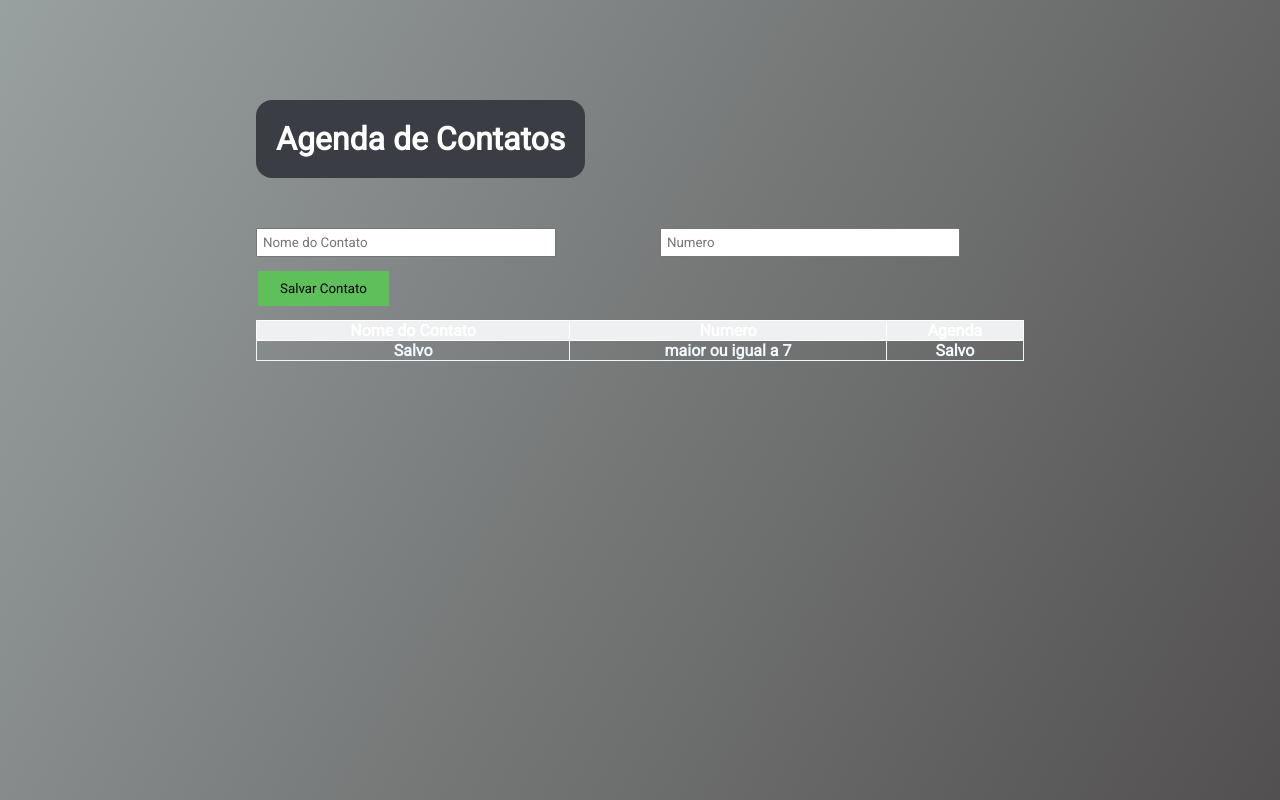
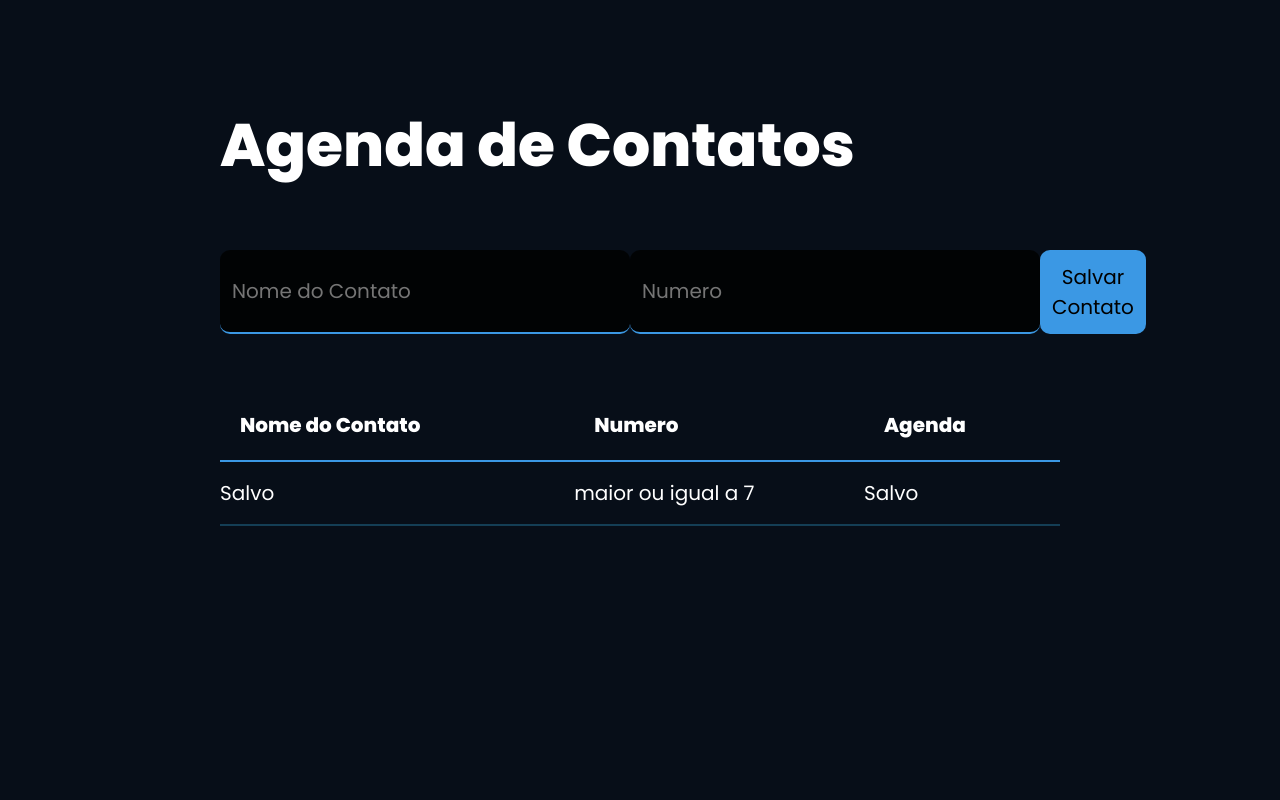
Before and after one commit to korattha/formulario-de-registro, a plain HTML site: page index.html in a window 1280 px wide. Drawn offline with Linux system fonts and the light colour scheme.

Commit message:
Update main.css

```diff
--- a/main.css
+++ b/main.css
@@ -1,79 +1,101 @@
 * {
-
-    margin: 0;
-    padding: 0;
+    margin:0;
+    padding:0;
     box-sizing: border-box;
-    font-family: "Roboto", sans-serif;
+    font-family: 'Poppins', sans-serif;
+    color: white;
 }
 
 body {
-    margin: auto;
-    height: 100vh;
-    width: 60%;
+    background-color: rgb(7, 14, 24);
     padding-top: 100px;
-    background: linear-gradient(120deg, #878f8fd8, #353232da);
-
 }
 
 header {
     display: flex;
     align-items: center;
-    margin-bottom: 40px;
-    color: aliceblue;
+    margin-bottom: 60px;
+}
+
+header img {
+    height: 80px;
+    margin-right: 16px;
 }
 
 header h1 {
-        border-radius: 16px;
-        border: 0cap;
-        padding: 20px;
-        background-color: rgb(59, 61, 68);
-        color: rgb(255, 255, 255);
-        font-family: "Roboto", sans-serif;
+    font-size: 60px;
+    font-weight: bold;
 }
 
-p {
-    color: aliceblue;
-    font-family: "Raleway", sans-serif;
+.container {
+    max-width: 840px;
+    width: 100%;
+    margin: 0 auto;
 }
 
+form {
+    display: flex;
+    max-width: 840px;
+    width: 100%;
+    justify-content: space-between;
+    margin-bottom: 56px;
+}
 
-table, th, td {
-    border: 1px solid;
-    margin-top: 10px;
+form input {
+    font-size: 20px;
+    font-weight:left;
+    background-color: rgba(0, 0, 0, 0.815);
+    border: none;
+    border-bottom: 2px solid rgb(59, 152, 228);
+    padding: 12px;
+    border-radius: 10px;
+}
+
+form button {
+    background-color: rgb(59, 152, 228);
+    color: rgb(0, 0, 0);
+    font-size: 20px;
+    border: none;
+    cursor:pointer;
+    padding: 12px;
+    border-radius: 10px;
 }
 
 table {
     width: 100%;
-    border-collapse: collapse;
 }
 
-th {
-    background-color: rgb(238, 240, 241);
-    color: white;
+table th {
+    text-align: left;
+    border-bottom: 2px solid rgb(59, 152, 228);
+    padding: 20px;
+    font-size: 20px;
+    font-weight: bold;
 }
 
-td {
-    text-align: center;
-    color: aliceblue;
-    font-weight: bold
+table td {
+    padding: 16px 0;
+    text-align: left;
+    font-size: 20px;
+    border-bottom: 2px solid rgba(34, 110, 145, 0.5);
 }
 
-input {
-    width: 300px;
-    padding: 5px;
-    margin: 10px auto;
+table td img {
+    height: 20px;
 }
 
-button {
-    background-color: rgb(93, 192, 91);
-    border: none;
-    color: rgb(0, 0, 0);
-    padding: 10px 22px;
-    text-decoration: none;
-    margin: 4px 2px;
-    cursor: pointer;
+.resultado {
+    text-align: left;
+    padding: 20px;
+    font-weight: bold;
+    color:rgb(7, 14, 24);
+    border-radius: 100px;
 }
 
-input[type=text] {
-    margin-right: 100px;
+.aprovado {
+    background-color: green;
 }
+
+.reprovado {
+    background-color: red;
+}
```
